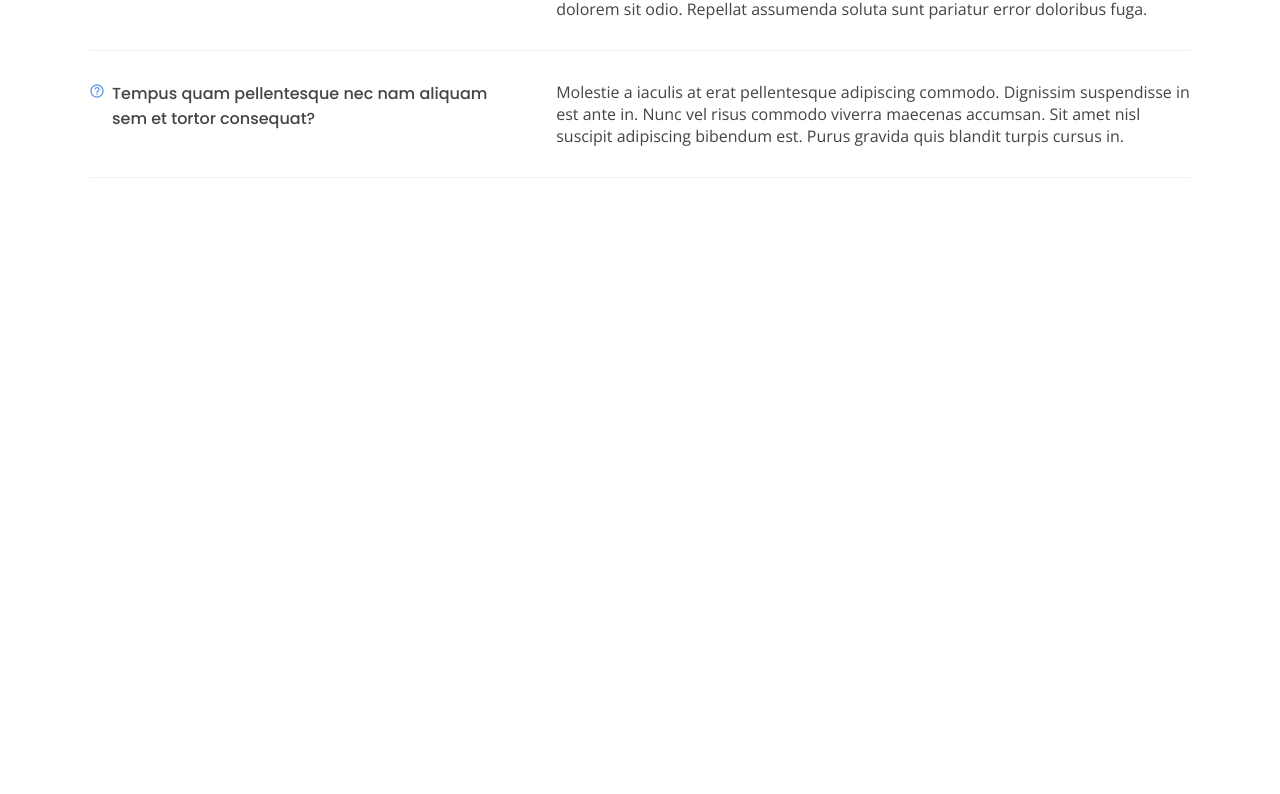
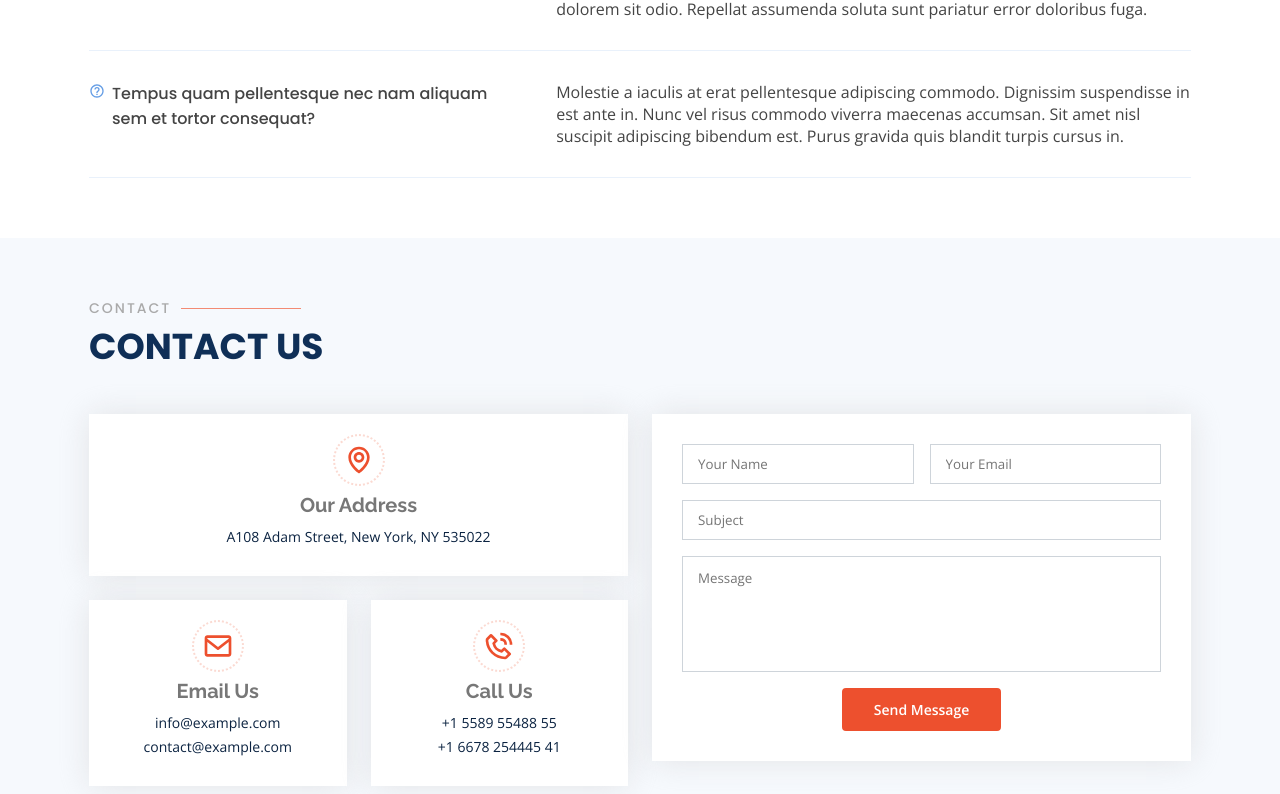
Before and after one commit to LucasBargas/multi, a React (Create React App) app: page / in a window 1280 px wide. Shown: the part 6471-7265 px from the top of the page. Before the commit the page ends 6709 px from the top, so only its background shows below. Built offline with nearby package versions, Linux system fonts and the light colour scheme.

Commit message:
Seção de Contatos - desenvolvida

```diff
--- /dev/null
+++ b/src/pages/HomePage/ContactSection/ContactDatas/ContactDatas.js
@@ -0,0 +1,42 @@
+import * as S from './ContactDatas.styles';
+import { BiMap, BiEnvelope, BiPhoneCall } from 'react-icons/bi';
+
+const ContactDatas = () => {
+  return (
+    <S.ContactDatasContainer>
+      <S.ContactDatasBox>
+        <div>
+          <BiMap />
+        </div>
+        <h3>Our Address</h3>
+        <p>A108 Adam Street, New York, NY 535022</p>
+      </S.ContactDatasBox>
+
+      <S.ContactDatasBox>
+        <div>
+          <BiEnvelope />
+        </div>
+        <h3>Email Us</h3>
+
+        <ul>
+          <li>info@example.com</li>
+          <li>contact@example.com</li>
+        </ul>
+      </S.ContactDatasBox>
+
+      <S.ContactDatasBox>
+        <div>
+          <BiPhoneCall />
+        </div>
+        <h3>Call Us</h3>
+
+        <ul>
+          <li>+1 5589 55488 55</li>
+          <li>+1 6678 254445 41</li>
+        </ul>
+      </S.ContactDatasBox>
+    </S.ContactDatasContainer>
+  )
+}
+
+export default ContactDatas;
--- /dev/null
+++ b/src/pages/HomePage/ContactSection/ContactDatas/ContactDatas.styles.js
@@ -0,0 +1,61 @@
+import styled from 'styled-components';
+
+export const ContactDatasContainer = styled.div`
+  display: grid;
+  grid-template-columns: repeat(2, 1fr);
+  gap: 1.5rem;
+
+  @media (max-width: 480px) {
+    grid-template-columns: 1fr;
+  }
+`;
+
+export const ContactDatasBox = styled.div`
+  color: #0b2341;
+  text-align: center;
+  box-shadow: 0 0 30px rgba(214, 215, 216, .6);
+  padding: 20px 0 30px 0;
+  background: #ffffff;
+
+  &:first-of-type {
+    grid-row: 1 / 2;
+    grid-column: 1 / 3;
+
+    @media (max-width: 480px) {
+      grid-row: 1 / 1;
+      grid-column: 1 / 1;
+    }
+  }
+
+  div {
+    display: flex;
+    align-items: center;
+    justify-content: center;
+    width: 52px;
+    height: 52px;
+    border: 2px dotted #fbdad2;
+    border-radius: 50%;
+    margin: 0 auto;
+
+    svg {
+      font-size: 2rem;
+      color: #ed502e;
+    }
+  }
+
+  h3 {
+    color: #777777;
+    font-size: 1.25rem;
+    margin: 7px 0 10px 0;
+    font-family: 'Raleway', sans-serif;
+  }
+
+  p, li {
+    color: #0b2341;
+    font-size: .875rem;
+  }
+
+  li:last-of-type {
+    margin-top: 5px;
+  }
+`;
--- /dev/null
+++ b/src/pages/HomePage/ContactSection/ContactForm/ContactForm.js
@@ -0,0 +1,41 @@
+import * as S from './ContactForm.styles';
+import { IoCloseSharp } from 'react-icons/io5';
+import { useState } from 'react';
+
+const ContactForm = () => {
+  const [message, setMessage] = useState(null);
+
+  return (
+    <S.ContactFormContainer>
+      <form onSubmit={(e) => e.preventDefault()}>
+        <input type="text" placeholder='Your Name' />
+        <input type="text" placeholder='Your Email' />
+        <input type="text" placeholder='Subject' />
+        <textarea rows="5" placeholder='Message' />
+
+        {message && (
+          <S.AlertMsg>
+            <p>Este formulário não pode executar o envio, pois o mesmo é apenas demonstrativo.</p>
+            <button onClick={() => setMessage(null)}>
+              <IoCloseSharp />
+            </button>
+          </S.AlertMsg>
+        )}
+
+        <S.SendForm>
+          <S.ButtonForm
+            borderColor='#ed502e'
+            buttonColor='#ed502e'
+            fontColor='#ffffff'
+            hoverColor='#fa785c'
+            onClick={() => setMessage(true)}
+          >
+            Send Message
+          </S.ButtonForm>
+        </S.SendForm>
+      </form>
+    </S.ContactFormContainer>
+  )
+}
+
+export default ContactForm;
--- /dev/null
+++ b/src/pages/HomePage/ContactSection/ContactForm/ContactForm.styles.js
@@ -0,0 +1,114 @@
+import styled, { keyframes } from 'styled-components';
+
+const msgAnimation = keyframes`
+  from {
+    opacity: 0;
+  }
+  to {
+    opacity: 1;
+  }
+`;
+
+export const ContactFormContainer = styled.div`
+  box-shadow: 0 0 30px rgba(214, 215, 216, .6);
+  background: #ffffff;
+  padding: 30px;
+
+  @media (max-width: 320px) {
+    padding: 20px;
+  }
+
+  form {
+    display: grid;
+    grid-template-columns: repeat(2, 1fr);
+    gap: 1rem;
+
+    @media (max-width: 480px) {
+      grid-template-columns: 1fr;
+    }
+  }
+
+  input {
+    padding: 10px 15px;
+  }
+
+  input:last-of-type, textarea {
+    grid-column: 1 / 3;
+
+    @media (max-width: 480px) {
+      grid-column: 1 / 1;
+    }
+  }
+
+  textarea {
+    resize: none;
+    padding: 12px 15px;
+  }
+
+  input, textarea {
+    border: 1px solid #ced4da;
+    color: #212529;
+    font-weight: 400;
+    font-family: 'Open Sans', sans-serif;
+    transition: .5s;
+
+    &:focus {
+      border-color: #ed502e;
+    }
+  }
+`;
+
+export const AlertMsg = styled.div`
+  grid-column: 1 / 3;
+  display: flex;
+  gap: 1rem;
+  background: #0b2341;
+  color: #ffffff;
+  padding: 10px;
+  animation: ${msgAnimation} .6s forwards;
+
+  @media (max-width: 480px) {
+    grid-column: 1 / 1;
+  }
+
+  p {
+    text-shadow: 2px 2px 2px rgb(0 0 0 / 60%);
+    font-size: 0.875rem;
+    width: 100%;
+  }
+
+  button {
+    background: transparent;
+    padding: 0 5px;
+    svg {
+      font-size: 1.25rem;
+      color: #ffffff;
+    }
+  }
+`;
+
+export const SendForm = styled.div`
+  grid-column: 1 / 3;
+  text-align: center;
+
+  @media (max-width: 480px) {
+    grid-column: 1 / 1;
+  }
+`;
+
+export const ButtonForm = styled.button`
+  display: inline-block;
+  padding: 10px 30px;
+  border: 2px solid ${({ borderColor }) => borderColor};
+  background: ${({ buttonColor }) => buttonColor};
+  font-family: 'Open Sans', sans-serif;
+  color: ${({ fontColor }) => fontColor};
+  border-radius: 4px;
+  font-weight: 600;
+  font-size: .875rem;
+  transition: .4s;
+
+  &:hover {
+    background: ${({ hoverColor }) => hoverColor};
+  }
+`;
--- /dev/null
+++ b/src/pages/HomePage/ContactSection/ContactSection.js
@@ -0,0 +1,22 @@
+import React from 'react';
+import * as S from './ContactSection.styles';
+import Container from '../../../styles/Container';
+import Title from '../../../components/Title/Title';
+import ContactDatas from './ContactDatas/ContactDatas';
+import ContactForm from './ContactForm/ContactForm';
+
+const ContactSection = () => {
+  return (
+    <S.ContactContainer id='contact'>
+      <Container>
+        <Title subTitle='Contact'>Contact Us</Title>
+        <S.ContactArea>
+          <ContactDatas />
+          <ContactForm />
+        </S.ContactArea>
+      </Container>
+    </S.ContactContainer>
+  )
+}
+
+export default ContactSection;
--- /dev/null
+++ b/src/pages/HomePage/ContactSection/ContactSection.styles.js
@@ -0,0 +1,17 @@
+import styled from 'styled-components';
+
+export const ContactContainer = styled.div`
+  padding: 60px 0;
+  background: #f6f9fd;
+`;
+
+export const ContactArea = styled.div`
+  display: grid;
+  grid-template-columns: repeat(2, 1fr);
+  align-items: flex-start;
+  gap: 1.5rem;
+
+  @media (max-width: 820px) {
+    grid-template-columns: 1fr;
+  }
+`;
--- a/src/pages/HomePage/HomePage.js
+++ b/src/pages/HomePage/HomePage.js
@@ -11,6 +11,7 @@ import PortfolioSection from './PortfolioSection/PortfolioSection';
 import TeamSection from './TeamSection/TeamSection';
 import PricesSection from './PricesSection/PricesSection';
 import FaqContainer from './FaqSection/FaqSection';
+import ContactSection from './ContactSection/ContactSection';
 import Modal from './Modal/Modal';
 
 const HomePage = () => {
@@ -30,6 +31,7 @@ const HomePage = () => {
         <TeamSection />
         <PricesSection />
         <FaqContainer />
+        <ContactSection />
         <Modal />
       </HomePageContainer>
     </>
--- a/src/styles/Container.js
+++ b/src/styles/Container.js
@@ -7,7 +7,7 @@ const Container = styled.div`
   padding: 0 1.5rem;
 
   @media (max-width: 414px) {
-    padding: 0 .875rem;
+    padding: 0 1.5rem;
   }
 `;
 
```
